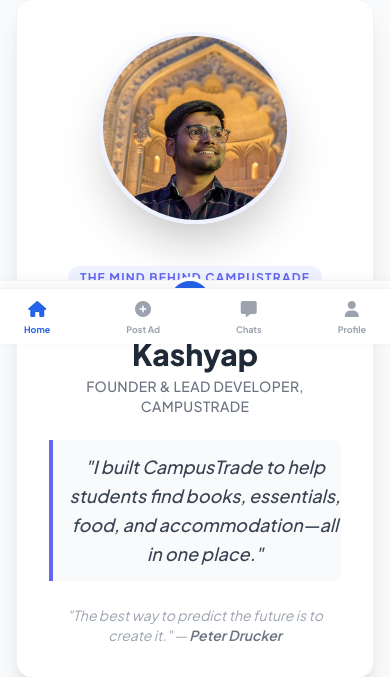
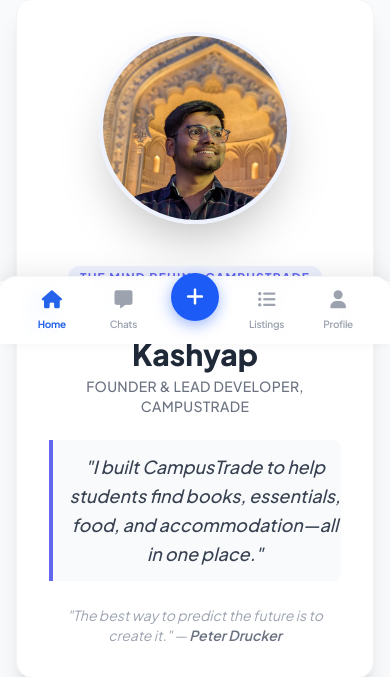
Before and after one commit to priyanshu1815/CampusTrade, a Flask app: page /about in a window 390 px wide; the page is wider, and only the part inside the window is pictured. Shown: the part 500-1177 px from the top of that part. Run offline with Flask 3, Linux system fonts and the light colour scheme; data that the repository does not hold is empty; some libraries are stand-ins or nearby versions.

Commit message:
Fix bottom nav bar overlap and match original premium floating action button style

```diff
--- a/templates/base.html
+++ b/templates/base.html
@@ -318,31 +318,43 @@
         }
     </script>
 
+    <div class="h-24 md:hidden"></div>
+
     <div
-        class="fixed bottom-0 left-0 right-0 bg-white border-t border-gray-100 py-2 px-6 flex justify-between items-center md:hidden z-50 shadow-[0_-4px_10px_rgba(0,0,0,0.05)]">
-        <a href="/" class="flex flex-col items-center gap-0.5 text-blue-600">
-            <i class="fa-solid fa-house text-base"></i>
-            <span class="text-[9px] font-bold">Home</span>
+        class="fixed bottom-0 left-0 right-0 bg-white/90 backdrop-blur-md border-t border-gray-100/80 pt-2 pb-3 px-4 flex justify-between items-center md:hidden z-50 shadow-[0_-8px_24px_rgba(0,0,0,0.06)] rounded-t-2xl">
+
+        <a href="/" class="flex flex-col items-center gap-1 flex-1 text-blue-600 transition-transform active:scale-95">
+            <i class="fa-solid fa-house text-lg"></i>
+            <span class="text-[10px] font-bold tracking-tight">Home</span>
         </a>
 
-        <button onclick="openListingModal(this.getAttribute('data-role'))"
-            data-role="{{ session.get('user_role', '') | lower }}"
-            class="flex flex-col items-center gap-0.5 text-gray-400 hover:text-blue-600 cursor-pointer bg-transparent border-none outline-none">
-            <i class="fa-solid fa-circle-plus text-base"></i>
-            <span class="text-[9px] font-bold">Post Ad</span>
-        </button>
-
-        <a href="/inbox" class="flex flex-col items-center gap-0.5 text-gray-400 hover:text-blue-600 relative">
-            <i class="fa-solid fa-message text-base"></i>
-            <span class="text-[9px] font-bold">Chats</span>
+        <a href="/inbox"
+            class="flex flex-col items-center gap-1 flex-1 text-gray-400 hover:text-gray-600 relative transition-transform active:scale-95">
+            <i class="fa-solid fa-message text-lg"></i>
+            <span class="text-[10px] font-semibold tracking-tight">Chats</span>
             {% if unread_count and unread_count > 0 %}
-            <span class="absolute top-0 right-2 bg-red-500 w-2 h-2 rounded-full"></span>
+            <span class="absolute top-0 right-6 bg-red-500 w-2 h-2 rounded-full"></span>
             {% endif %}
         </a>
 
-        <a href="/profile" class="flex flex-col items-center gap-0.5 text-gray-400 hover:text-blue-600">
-            <i class="fa-solid fa-user text-base"></i>
-            <span class="text-[9px] font-bold">Profile</span>
+        <div class="flex-1 flex justify-center -mt-6 relative z-50">
+            <button onclick="openListingModal(this.getAttribute('data-role'))"
+                data-role="{{ session.get('user_role', '') | lower }}"
+                class="w-12 h-12 rounded-full bg-[#1d5bf7] text-white flex items-center justify-center shadow-[0_4px_14px_rgba(29,91,247,0.4)] hover:bg-blue-600 active:scale-90 transition-all duration-200 cursor-pointer border-none outline-none">
+                <i class="fa-solid fa-plus text-xl"></i>
+            </button>
+        </div>
+
+        <a href="/listings"
+            class="flex flex-col items-center gap-1 flex-1 text-gray-400 hover:text-gray-600 transition-transform active:scale-95">
+            <i class="fa-solid fa-list-ul text-lg"></i>
+            <span class="text-[10px] font-semibold tracking-tight">Listings</span>
+        </a>
+
+        <a href="/profile"
+            class="flex flex-col items-center gap-1 flex-1 text-gray-400 hover:text-gray-600 transition-transform active:scale-95">
+            <i class="fa-solid fa-user text-lg"></i>
+            <span class="text-[10px] font-semibold tracking-tight">Profile</span>
         </a>
     </div>
 
```
